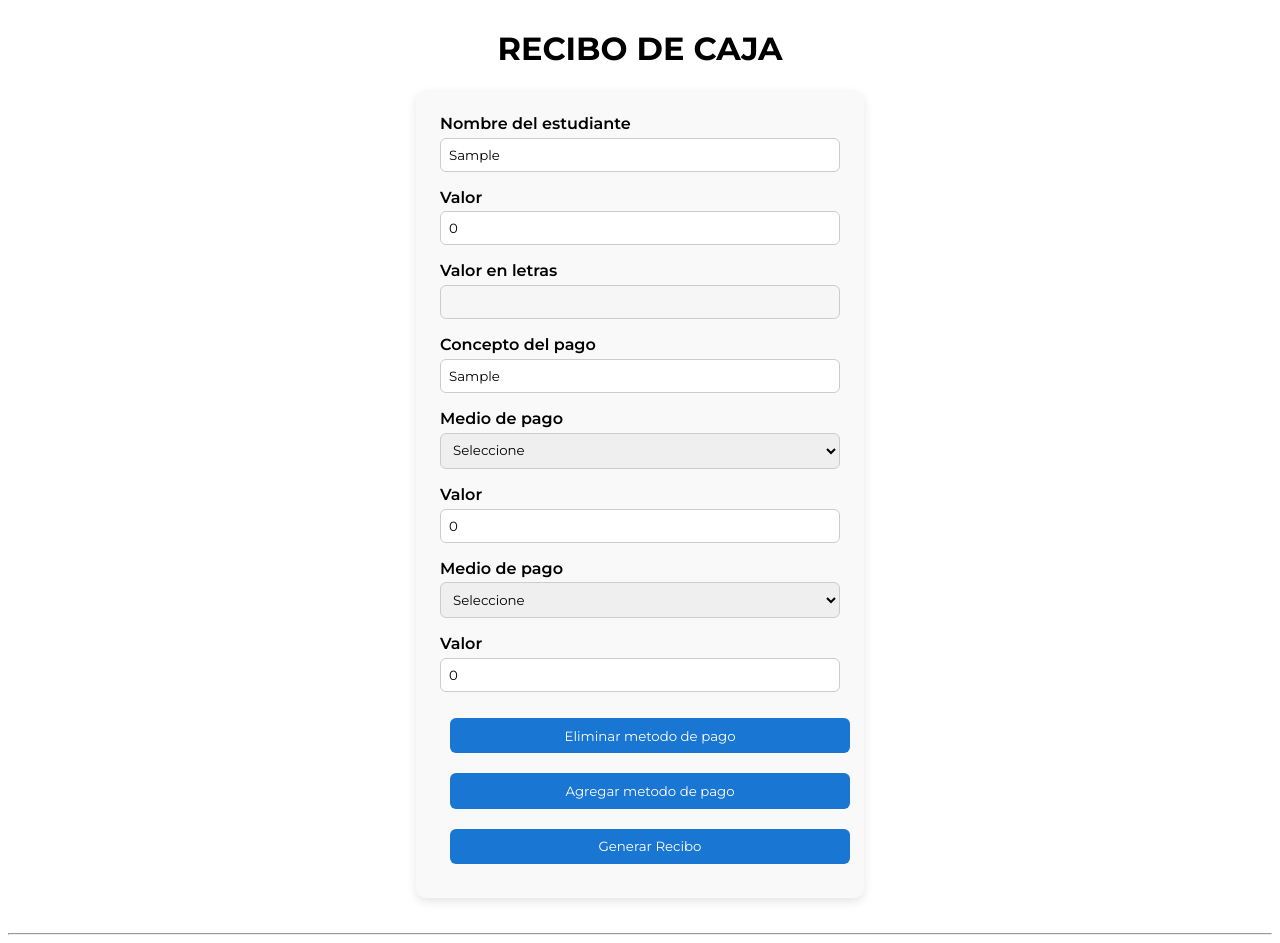
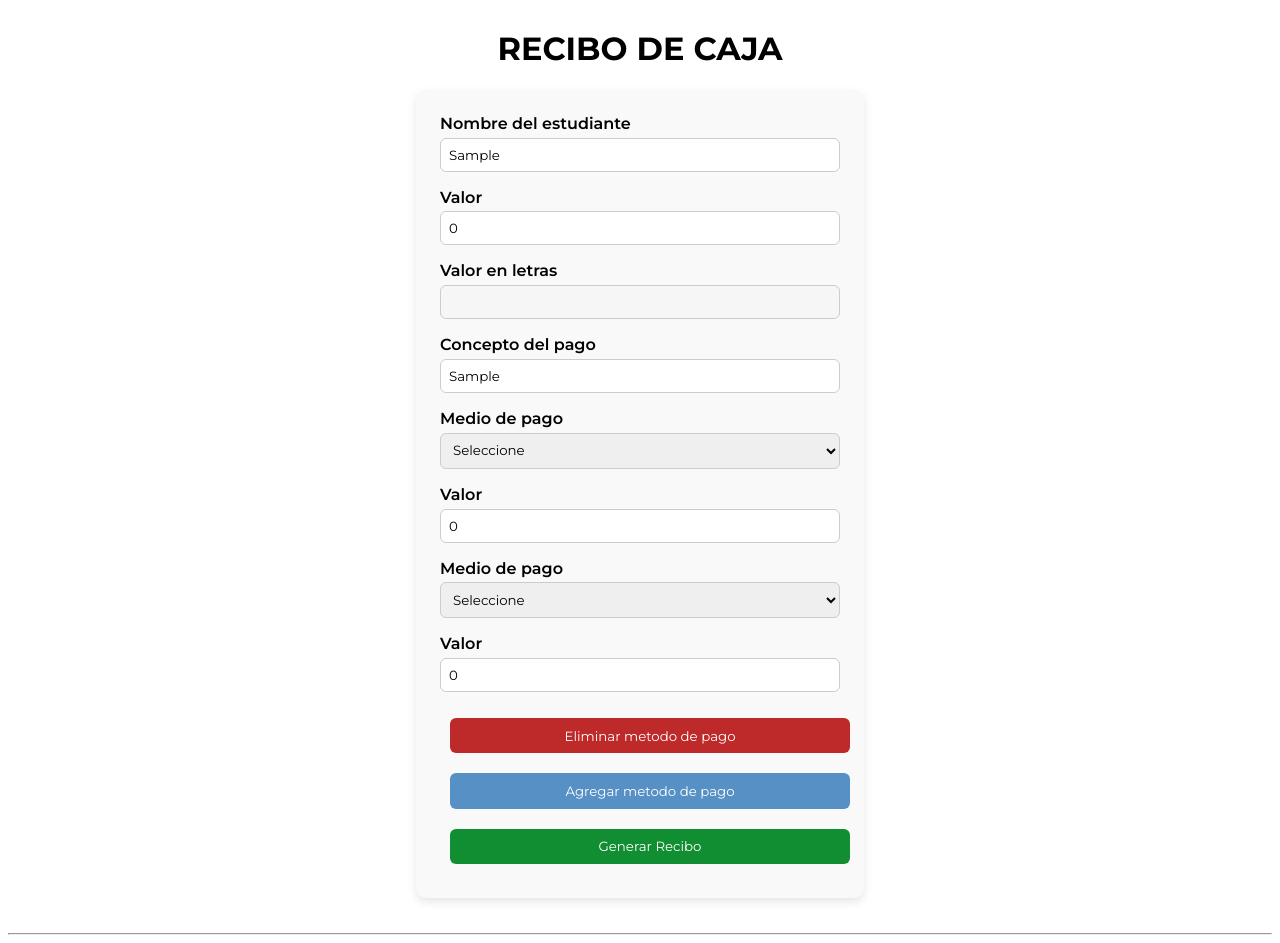
Before and after one commit to cteheranr/facturas, an Angular app: page / in a window 1280 px wide. Both pictures are taken after typing "Sample", "Sample" into the empty fields and a click on the button "Agregar metodo de pago". Built offline with nearby package versions, Linux system fonts and the light colour scheme.

Commit message:
editar colores de los botones

```diff
--- a/src/app/app.html
+++ b/src/app/app.html
@@ -57,10 +57,10 @@
         </div>
       }
       @if ($index > 0) {
-        <button class="btns" (click)="eliminarMetodo($index)">Eliminar metodo de pago</button>
+        <button class="btns delete" (click)="eliminarMetodo($index)">Eliminar metodo de pago</button>
       }
     }
-    <button class="btns" (click)="agregarMetodo()">Agregar metodo de pago</button>
+    <button class="btns add" (click)="agregarMetodo()">Agregar metodo de pago</button>
 
     <button class="btns" (click)="guardarPago()">Generar Recibo</button>
   </form>
--- a/src/app/app.scss
+++ b/src/app/app.scss
@@ -10,7 +10,7 @@
   padding: 1.5rem;
   border-radius: 10px;
   background: #f9f9f9;
-  box-shadow: 0 4px 10px rgba(0,0,0,.1);
+  box-shadow: 0 4px 10px rgba(0, 0, 0, 0.1);
 
   .campo {
     display: flex;
@@ -19,11 +19,12 @@
 
     label {
       font-weight: 600;
-      margin-bottom: .3rem;
+      margin-bottom: 0.3rem;
     }
 
-    input, select {
-      padding: .5rem;
+    input,
+    select {
+      padding: 0.5rem;
       border-radius: 6px;
       border: 1px solid #ccc;
     }
@@ -31,16 +32,30 @@
 
   button {
     width: 100%;
-    padding: .6rem;
-    background: #1976d2;
+    padding: 0.6rem;
+    background: #118e32;
     color: white;
     border: none;
     border-radius: 6px;
     cursor: pointer;
 
     &:hover {
-      background: #125ca1;
+      background: #0c5821;
     }
+  }
+  .add {
+      background: #5790c5;
+  }
+  .add:hover {
+      background: #1c4164;
+  }
+
+  .delete {
+      background: #be2a2a;
+  }
+
+  .delete:hover {
+      background: #951414;
   }
 }
 
@@ -61,7 +76,10 @@
   // padding: 2rem;
   font-family: Arial, sans-serif;
 
-  h2, h1, h3, .inf {
+  h2,
+  h1,
+  h3,
+  .inf {
     text-align: center;
     margin: 0;
     padding: 0;
@@ -77,18 +95,18 @@
 
   p {
     font-size: 14px;
-    margin: .4rem 0;
+    margin: 0.4rem 0;
   }
 }
 
 /* SOLO IMPRESIÓN */
 @media print {
-
   body * {
     visibility: hidden;
   }
 
-  .recibo, .recibo * {
+  .recibo,
+  .recibo * {
     visibility: visible;
   }
 
```
Lines whose indentation alone changed are shown as unchanged.
